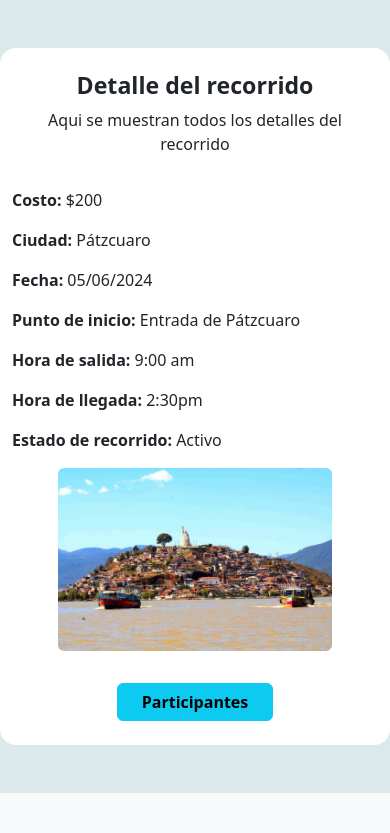
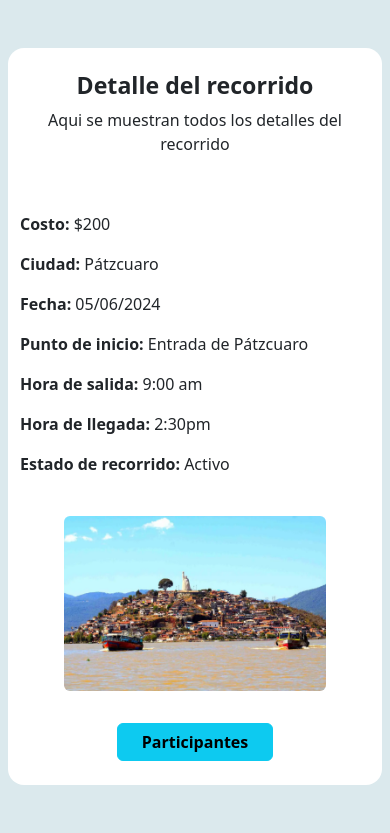
Before and after one commit to GabrielUTM/proyecto-bicitour, a Django app: page /detalle/ in a window 390 px wide. Shown: the part 69-902 px from the top of the page. Before the commit the page ends 862 px from the top, so only its background shows below. Run offline with Django 5.2, Linux system fonts and the light colour scheme; some libraries are stand-ins or nearby versions.

Commit message:
actualización de vista Detalle del Recorrido

```diff
--- a/bicitour/principal/templates/principal/landing.html
+++ b/bicitour/principal/templates/principal/landing.html
@@ -62,9 +62,7 @@
     <!-- Fin de la barra de navegación -->
 
     <main>
-        <section class="my-3">
             {% block contenido %}{% endblock contenido %}
-        </section>
     </main>
 
     <script src="{% static "principal/node_modules/bootstrap/dist/js/bootstrap.bundle.min.js" %}"></script>
--- a/bicitour/recorridos/templates/recorridos/detalle_recorrido.html
+++ b/bicitour/recorridos/templates/recorridos/detalle_recorrido.html
@@ -1,11 +1,12 @@
 {% extends "principal/landing.html" %}
 {% load static %}
 {% block contenido %}
+<section class="my-3 px-2">
 <div class="container py-4 my-5 container__color rounded-4">
 <h3 class="fw-bolder text-center">Detalle del recorrido</h3>
 <p class="text-center">Aqui se muestran todos los detalles del recorrido</p>
 <div class="row justify-content-center py-3 my-3">
-    <div class="col-md-4 col-sm-12 ps-md-5 ps-sm-5 py-md-4">
+    <div class="col-md-4 col-sm-12 ps-md-5 ps-sm-5 py-4">
         <p><span class="fw-bolder">Costo:</span> $200</p>
         <p><span class="fw-bolder">Ciudad:</span> Pátzcuaro</p>
         <p><span class="fw-bolder">Fecha:</span> 05/06/2024</p>
@@ -24,4 +25,5 @@
         </div>
     </div>
 </div>
+</section>
 {% endblock contenido %}
```
